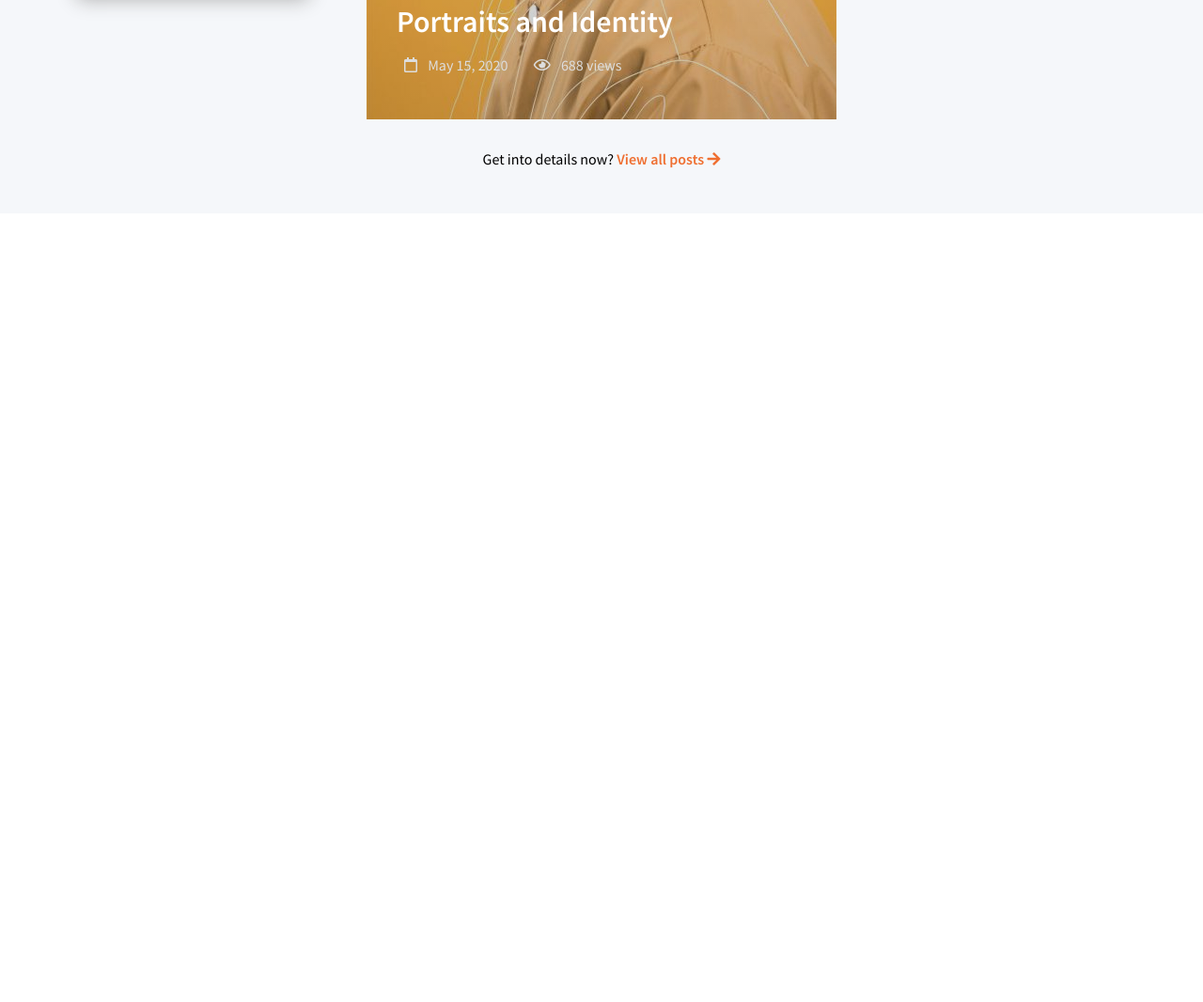
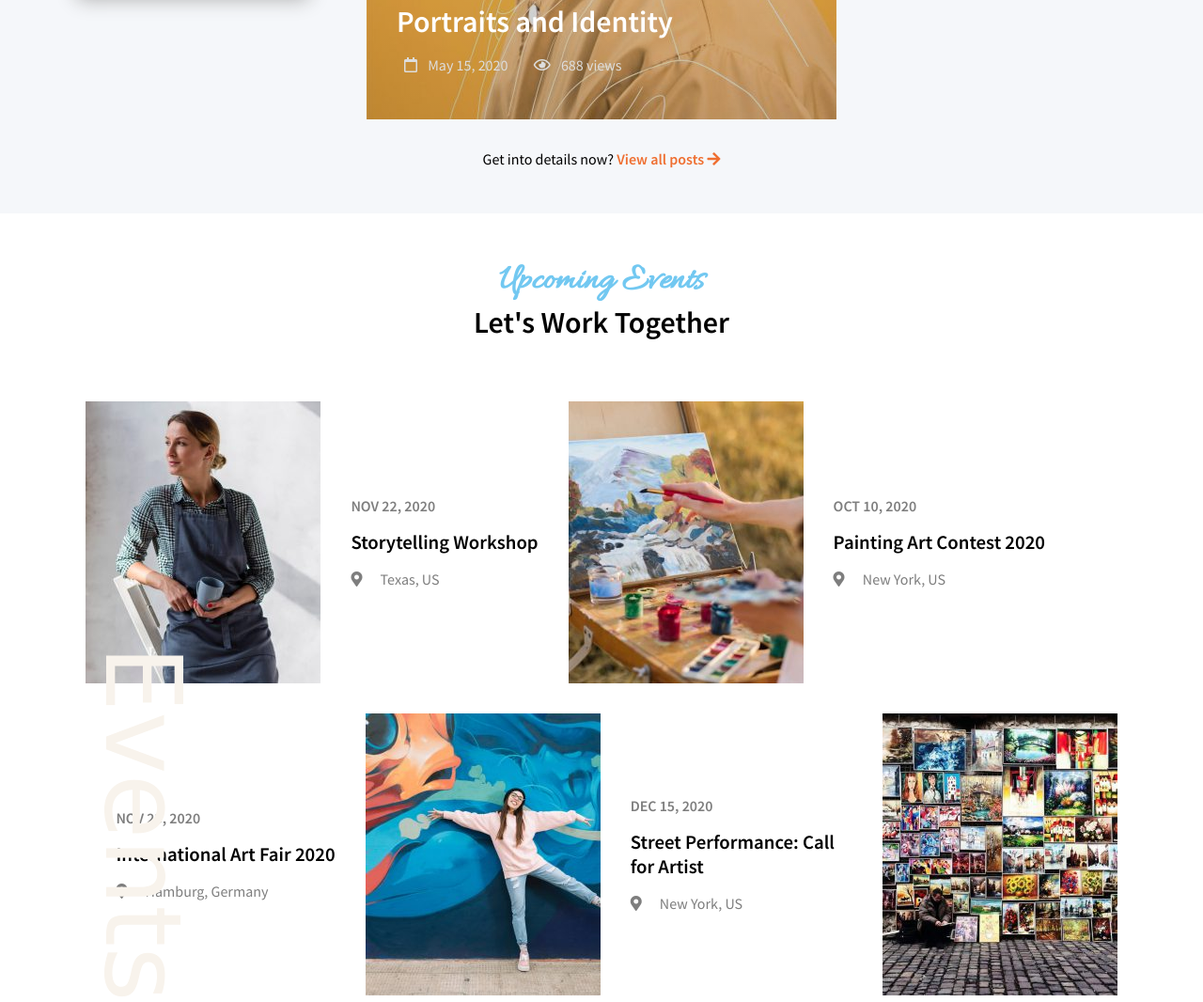
Before and after one commit to gabrivava/proj-html-vuejs, a website: page index.html in a window 1280 px wide. Shown: the part 5931-6997 px from the top of the page at 94% size. Before the commit the page ends 6158 px from the top, so only its background shows below. Drawn offline with nearby package versions, Linux system fonts and the light colour scheme; a web font is replaced by a local one.

Commit message:
complete section events

```diff
--- a/index.html
+++ b/index.html
@@ -287,6 +287,71 @@
                     <img src="./dist/img/maxcoach-shape-05-150x150.png" alt="">
                 </div>
             </div>
+
+            <!-- upcoming events -->
+            <div id="events">
+                <h3>
+                    Upcoming Events
+                </h3>
+                <h4>
+                    Let's Work Together
+                </h4>
+                <div class="vertical">Events</div>
+                <div class="container">
+                    <div class="row">
+                        <img src="./dist/img/artist-event-04-250x300.jpg" alt="">
+                        <div class="info">
+                            <div class="data">
+                                nov 22, 2020
+                            </div>
+                            <h5>Storytelling Workshop</h5>
+                            <div class="location">
+                                <i class="fas fa-map-marker-alt"></i>
+                                <span>Texas, US</span>
+                            </div>
+                        </div>
+
+                        <img src="./dist/img/artist-event-03-250x300.jpg" alt="">
+                        <div class="info">
+                            <div class="data">
+                                oct 10, 2020
+                            </div>
+                            <h5>Painting Art Contest 2020</h5>
+                            <div class="location">
+                                <i class="fas fa-map-marker-alt"></i>
+                                <span>New York, US</span>
+                            </div>
+                        </div>
+                    </div>
+
+                    <div class="row">
+                        <div class="info">
+                            <div class="data">
+                                nov 23, 2020
+                            </div>
+                            <h5>International Art Fair 2020</h5>
+                            <div class="location">
+                                <i class="fas fa-map-marker-alt"></i>
+                                <span>Hamburg, Germany</span>
+                            </div>
+                        </div>
+                        <img src="./dist/img/artist-event-02-250x300.jpg" alt="">
+
+                        <div class="info">
+                            <div class="data">
+                                dec 15, 2020
+                            </div>
+                            <h5>Street Performance: Call for Artist</h5>
+                            <div class="location">
+                                <i class="fas fa-map-marker-alt"></i>
+                                <span>New York, US</span>
+                            </div>
+                        </div>
+                        <img src="./dist/img/artist-event-01-250x300.jpg" alt="">
+                    </div>
+
+                </div>
+            </div>
         </div>
 
 
--- a/src/css/_main.scss
+++ b/src/css/_main.scss
@@ -3,3 +3,4 @@
 @import 'people.scss';
 @import 'courses.scss';
 @import 'blog.scss';
+@import 'upcoming_events.scss'
--- /dev/null
+++ b/src/css/_upcoming_events.scss
@@ -0,0 +1,54 @@
+#events {
+    margin-top: 3rem;
+    display: flex;
+    flex-direction: column;
+    align-items: center;
+    position: relative;
+    h3 {
+        color: $color_cursive;
+        font-family: $font_corsivo;
+        font-size: 2.4rem;
+    }
+    h4 {
+        font-size: 2rem;
+        font-weight: 600;
+    }
+    .vertical {
+        position: absolute;
+        transform: rotate(90deg);
+        left: -3%;
+        bottom: 15%;
+        font-family: 'Londrina Shadow', cursive;
+        font-size: 7rem;
+        color: #F8F3EC;
+    }
+    .container {
+        margin-top: 2rem;
+        .row {
+            margin-top: 2rem;
+            width: 100%;
+            display: flex;
+            align-items: center;
+            .info {
+                padding: 2rem;
+                max-width: 300px;
+                .data {
+                    text-transform: uppercase;
+                    font-weight: 600;
+                    color: rgb(126, 126, 126);
+                }
+                h5 {
+                    font-size: 1.3rem;
+                    font-weight: 600;
+                    margin: 1rem 0;
+                }
+                .location {
+                    i {
+                        margin-right: 1rem;
+                    }
+                    color: rgb(126, 126, 126);
+                }
+            }
+        }
+    }
+}
```
Also changed, not shown: dist/css/app.css.
